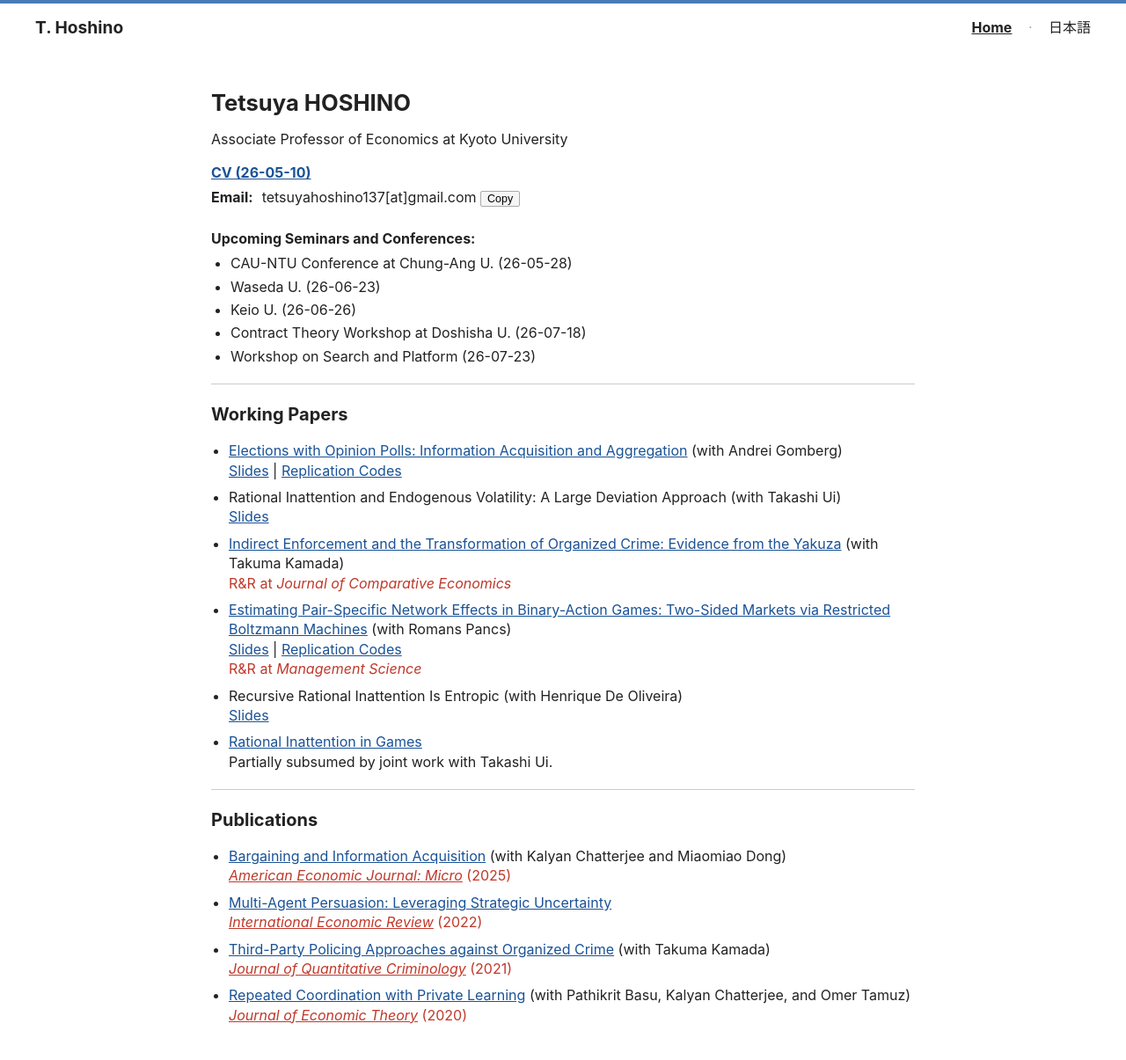
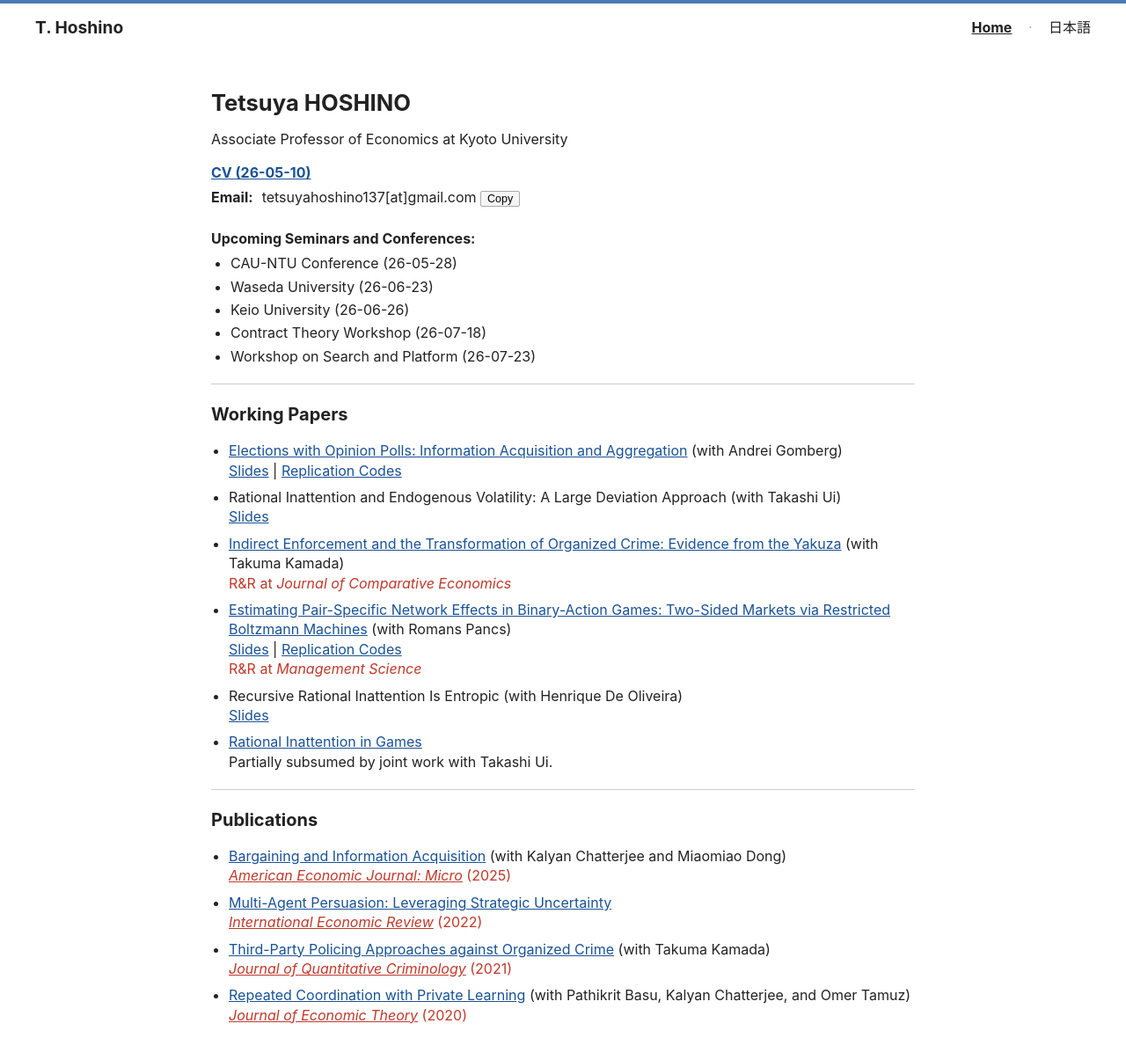
Before and after one commit to tetsuyahoshino137/tetsuyahoshino137.github.io, a Jekyll site: the page built from index.md, in a window 1280 px wide. Shown: the whole page at 88% size. Built offline with Jekyll 4.4.1, drawn with Linux system fonts in a browser that asks for light colours.

Commit message:
Update index.md

```diff
--- a/index.md
+++ b/index.md
@@ -23,10 +23,10 @@ title: Home
 
 <p class="upcoming-title"><strong>Upcoming Seminars and Conferences:</strong></p>
 <ul class="upcoming-list">
-  <li>CAU-NTU Conference at Chung-Ang U. (26-05-28)</li>
-  <li>Waseda U. (26-06-23)</li>
-  <li>Keio U. (26-06-26)</li>
-  <li>Contract Theory Workshop at Doshisha U. (26-07-18)</li>
+  <li>CAU-NTU Conference (26-05-28)</li>
+  <li>Waseda University (26-06-23)</li>
+  <li>Keio University (26-06-26)</li>
+  <li>Contract Theory Workshop (26-07-18)</li>
   <li>Workshop on Search and Platform (26-07-23)</li>
 </ul>
 
```
